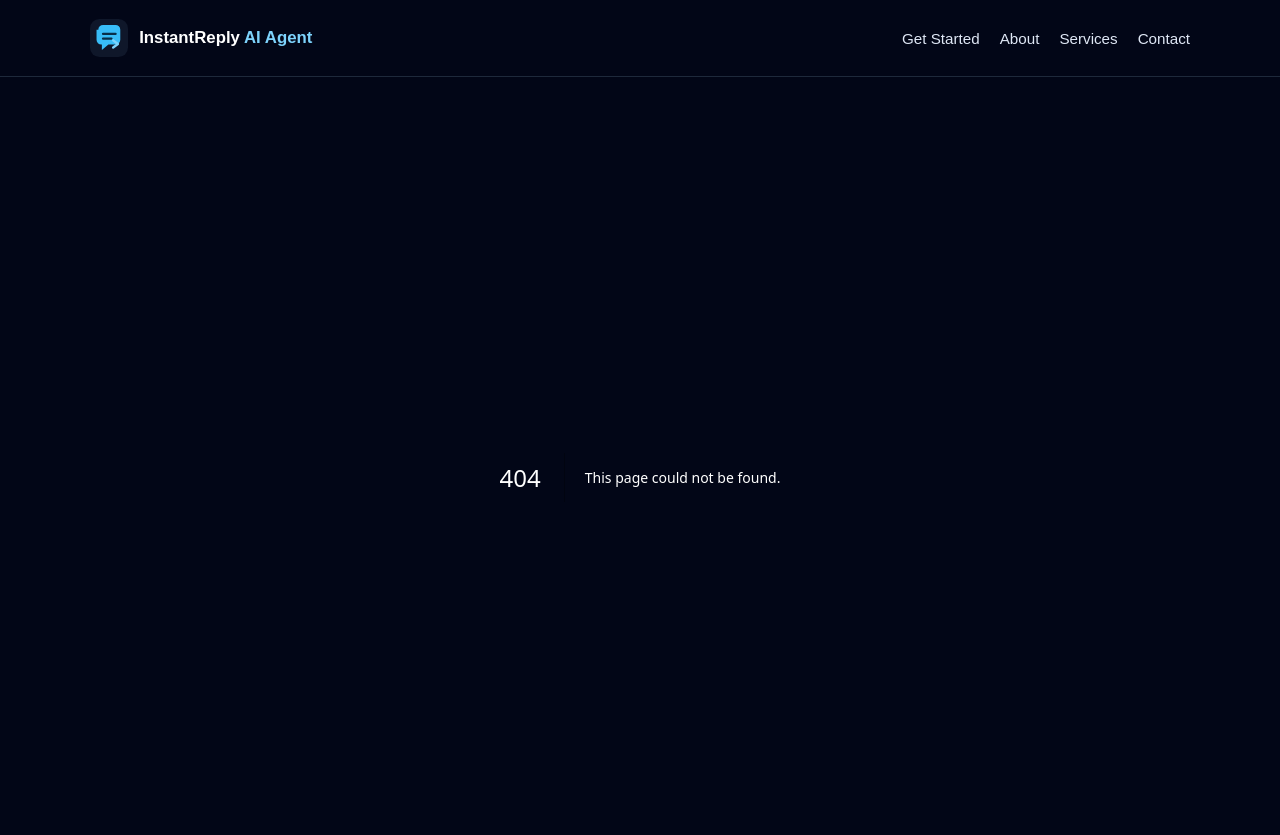
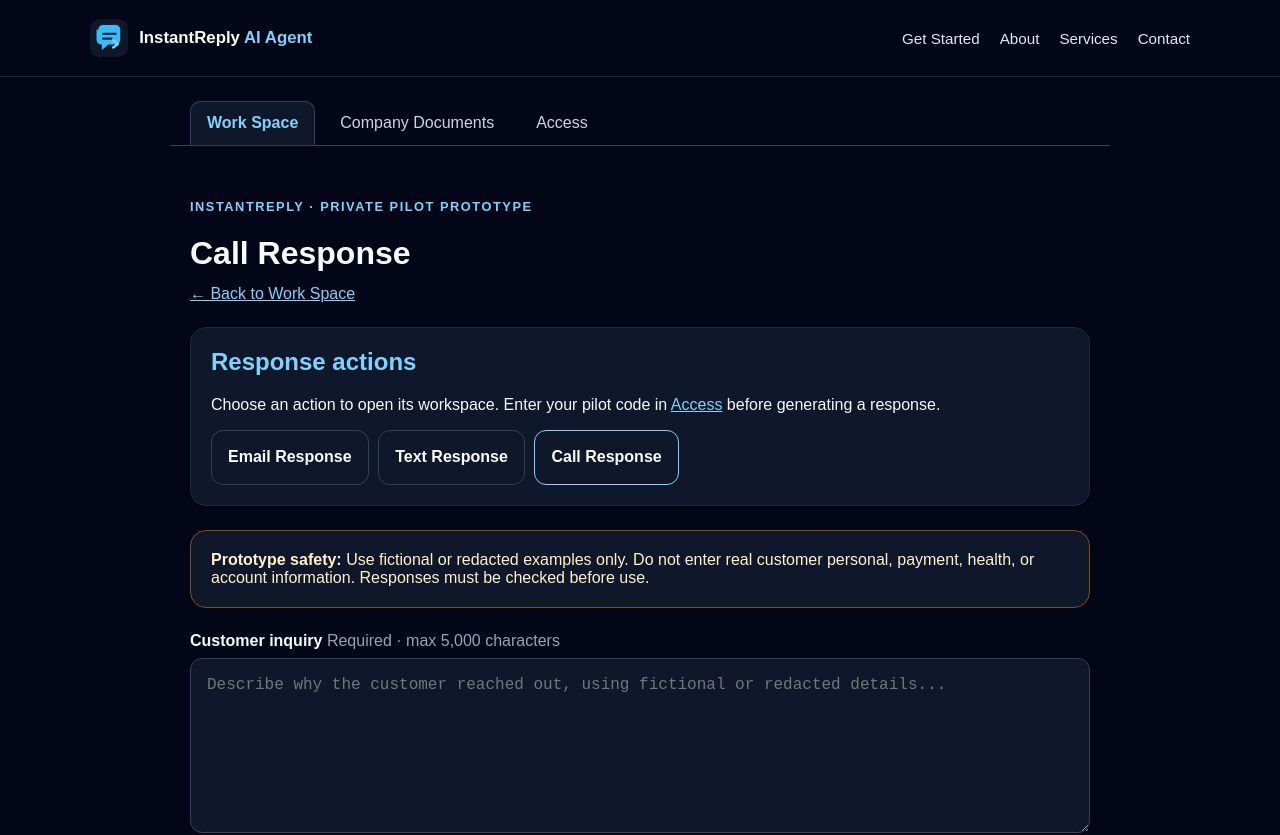
Before and after one commit to DixonSolutionsAI/dixon-ai-solutions, a Next.js app: page /get-started/work-space/call in a window 1280 px wide. Before the commit this address had no page. Shown: the top 835 px of the page. Built offline with nearby package versions, Linux system fonts and the light colour scheme.

Commit message:
Move response actions to separate workspace pages
Co-authored-by: Copilot <223556219+Copilot@users.noreply.github.com>

```diff
--- a/app/get-started/layout.js
+++ b/app/get-started/layout.js
@@ -13,6 +13,12 @@ const tabs = [
 
 export default function GetStartedLayout({ children }) {
   const pathname = usePathname();
+  const isWorkSpace = pathname === "/get-started" || [
+    "/get-started/work-space/email",
+    "/get-started/work-space/text",
+    "/get-started/work-space/call",
+    "/get-started/work-space/profile",
+  ].includes(pathname);
 
   return (
     <AccessProvider>
@@ -29,7 +35,7 @@ export default function GetStartedLayout({ children }) {
         }}
       >
         {tabs.map(({ href, label }) => {
-          const isActive = pathname === href;
+          const isActive = href === "/get-started" ? isWorkSpace : pathname === href;
           return (
             <Link
               key={href}
@@ -53,7 +59,7 @@ export default function GetStartedLayout({ children }) {
           );
         })}
       </nav>
-      <div hidden={pathname !== "/get-started"}>
+      <div hidden={!isWorkSpace}>
         <WorkSpace />
       </div>
       {children}
--- /dev/null
+++ b/app/get-started/work-space/[action]/page.js
@@ -0,0 +1,14 @@
+import { notFound } from "next/navigation";
+
+const actions = ["email", "text", "call", "profile"];
+
+export function generateStaticParams() {
+  return actions.map((action) => ({ action }));
+}
+
+export default function ResponseActionPage({ params }) {
+  if (!actions.includes(params.action)) {
+    notFound();
+  }
+  return null;
+}
--- a/app/work-space.js
+++ b/app/work-space.js
@@ -2,6 +2,7 @@
 
 import { useEffect, useRef, useState } from "react";
 import Link from "next/link";
+import { usePathname, useRouter } from "next/navigation";
 import { getDocuments } from "./browser-documents";
 import { useAccess } from "./get-started/access-context";
 import { createMailtoUrl, readTemplates, saveTemplate, deleteTemplate } from "../lib/response-workflow";
@@ -26,12 +27,18 @@ const cardStyle = {
 };
 
 const draftActions = [
-  { id: "email_structure", label: "Email Response" },
-  { id: "text_message", label: "Text Response" },
-  { id: "call_prompts", label: "Call Response" },
+  { id: "email_structure", label: "Email Response", path: "email" },
+  { id: "text_message", label: "Text Response", path: "text" },
+  { id: "call_prompts", label: "Call Response", path: "call" },
 ];
 
 export default function WorkSpace() {
+  const pathname = usePathname();
+  const router = useRouter();
+  const actionPath = pathname.startsWith("/get-started/work-space/") ? pathname.split("/").pop() : "";
+  const activePanel = actionPath === "profile"
+    ? "populate_client_profile"
+    : draftActions.find(({ path }) => path === actionPath)?.id;
   const { accessCode } = useAccess();
   const [message, setMessage] = useState("");
   const [reply, setReply] = useState("");
@@ -41,7 +48,6 @@ export default function WorkSpace() {
   const [currentAction, setCurrentAction] = useState("generate");
   const [pendingAction, setPendingAction] = useState("");
   const [accepted, setAccepted] = useState(false);
-  const [activePanel, setActivePanel] = useState("generate");
   const [hasDraft, setHasDraft] = useState(false);
   const [suggestion, setSuggestion] = useState(null);
   const [emailTo, setEmailTo] = useState("");
@@ -53,13 +59,12 @@ export default function WorkSpace() {
   const [templateError, setTemplateError] = useState("");
   const [approvalError, setApprovalError] = useState("");
   const [approvalStatus, setApprovalStatus] = useState("");
-  const panelRef = useRef(null);
   const profileDialogRef = useRef(null);
   const approvalDialogRef = useRef(null);
 
   useEffect(() => {
-    if (activePanel !== "generate" && panelRef.current) {
-      panelRef.current.focus();
+    if (activePanel) {
+      setAccepted(false);
     }
   }, [activePanel]);
 
@@ -219,20 +224,24 @@ export default function WorkSpace() {
         <p style={{ color: "#7dd3fc", textTransform: "uppercase", letterSpacing: "0.12em", fontSize: "0.8rem", fontWeight: 700 }}>
           InstantReply · private pilot prototype
         </p>
-        <h1 style={{ fontSize: "2rem", marginBottom: "0.8rem" }}>Work Space</h1>
+        <h1 style={{ fontSize: "2rem", marginBottom: "0.8rem" }}>
+          {activePanel === "populate_client_profile" ? "Populate Client Profile" : draftActions.find(({ id }) => id === activePanel)?.label || "Work Space"}
+        </h1>
+        {activePanel ? <Link href="/get-started" style={{ color: "#7dd3fc" }}>← Back to Work Space</Link> : null}
         <section aria-labelledby="actions-heading" style={{ ...cardStyle, margin: "1.5rem 0" }}>
           <h2 id="actions-heading" style={{ color: "#7dd3fc", marginTop: 0 }}>Response actions</h2>
-          <p>Enter your pilot code in <Link href="/get-started/access" style={{ color: "#7dd3fc" }}>Access</Link> and the customer inquiry to generate a response. Review it before using the other actions.</p>
+          <p>Choose an action to open its workspace. Enter your pilot code in <Link href="/get-started/access" style={{ color: "#7dd3fc" }}>Access</Link> before generating a response.</p>
           <div style={{ display: "flex", flexWrap: "wrap", gap: "0.6rem" }}>
-            {draftActions.map(({ id, label }) => (
-              <button key={id} type="button" onClick={() => { setActivePanel(id); setAccepted(false); }} disabled={loading} aria-pressed={activePanel === id} style={{ ...fieldStyle, width: "auto", cursor: loading ? "wait" : "pointer", fontWeight: 700 }}>
+            {draftActions.map(({ id, label, path }) => (
+              <Link key={id} href={`/get-started/work-space/${path}`} onClick={(event) => { if (loading) event.preventDefault(); }} aria-current={activePanel === id ? "page" : undefined} aria-disabled={loading || undefined} style={{ ...fieldStyle, width: "auto", cursor: loading ? "wait" : "pointer", fontWeight: 700, textDecoration: "none", borderColor: activePanel === id ? "#7dd3fc" : "#334155" }}>
                 {label}
-              </button>
+              </Link>
             ))}
           </div>
-          <p style={{ color: "#cbd5e1", marginBottom: 0 }}>Choose an action to open its editor.</p>
         </section>
 
+        {activePanel ? (
+        <>
         <aside role="note" style={{ ...cardStyle, margin: "1.5rem 0", borderColor: "#854d0e", color: "#fef3c7" }}>
           <strong>Prototype safety:</strong> Use fictional or redacted examples only. Do not enter real customer personal, payment, health, or account information. Responses must be checked before use.
         </aside>
@@ -271,7 +280,7 @@ export default function WorkSpace() {
           </div>
           <p>A future Supabase integration will require individual sign-in and company-level access controls. Creating a database alone will not connect it.</p>
           <div style={{ display: "flex", flexWrap: "wrap", gap: "0.6rem" }}>
-            <button type="button" onClick={() => { profileDialogRef.current.close(); setActivePanel("populate_client_profile"); setAccepted(false); panelRef.current?.focus(); }} style={{ ...fieldStyle, width: "auto", cursor: "pointer", fontWeight: 700 }}>Draft profile summary</button>
+            <button type="button" onClick={() => { profileDialogRef.current.close(); router.push("/get-started/work-space/profile"); }} style={{ ...fieldStyle, width: "auto", cursor: "pointer", fontWeight: 700 }}>Draft profile summary</button>
             <button type="button" autoFocus onClick={() => profileDialogRef.current.close()} style={{ ...fieldStyle, width: "auto", cursor: "pointer", fontWeight: 700 }}>Close</button>
           </div>
           <p>Drafting creates an editable summary from the inquiry; it does not open or save a customer record.</p>
@@ -283,7 +292,7 @@ export default function WorkSpace() {
           </p>
         ) : null}
 
-          <section ref={panelRef} tabIndex={-1} aria-labelledby="draft-heading" style={{ ...cardStyle, marginTop: "2rem" }}>
+          <section aria-labelledby="draft-heading" style={{ ...cardStyle, marginTop: "2rem" }}>
             <h2 id="draft-heading" style={{ color: "#7dd3fc", marginTop: 0 }}>
               {activePanel === "populate_client_profile"
                   ? "Populate Client Profile"
@@ -377,7 +386,7 @@ export default function WorkSpace() {
             <p style={{ color: "#fef3c7", marginBottom: "1rem" }}>
               Human review is required. Verify every factual statement and policy detail.
             </p>
-            {activePanel !== "generate" ? (
+            {activePanel ? (
               <>
                 {!reply.trim() ? <p>Generate a response first, then use this action to update it.</p> : null}
                 <button type="button" onClick={() => applyDraftAction(activePanel)} disabled={loading || !reply.trim() || !message.trim() || !accessCode.trim()} style={{ ...fieldStyle, width: "auto", fontWeight: 700 }}>
@@ -446,6 +455,8 @@ export default function WorkSpace() {
               <button type="button" autoFocus onClick={() => approvalDialogRef.current.close()} style={{ ...fieldStyle, width: "auto", cursor: "pointer", fontWeight: 700 }}>Cancel</button>
             </div>
           </dialog>
+        </>
+        ) : null}
       </div>
     </main>
   );
```
Also changed, not shown: 1 other file (tests, documents, lock files or other folders).
